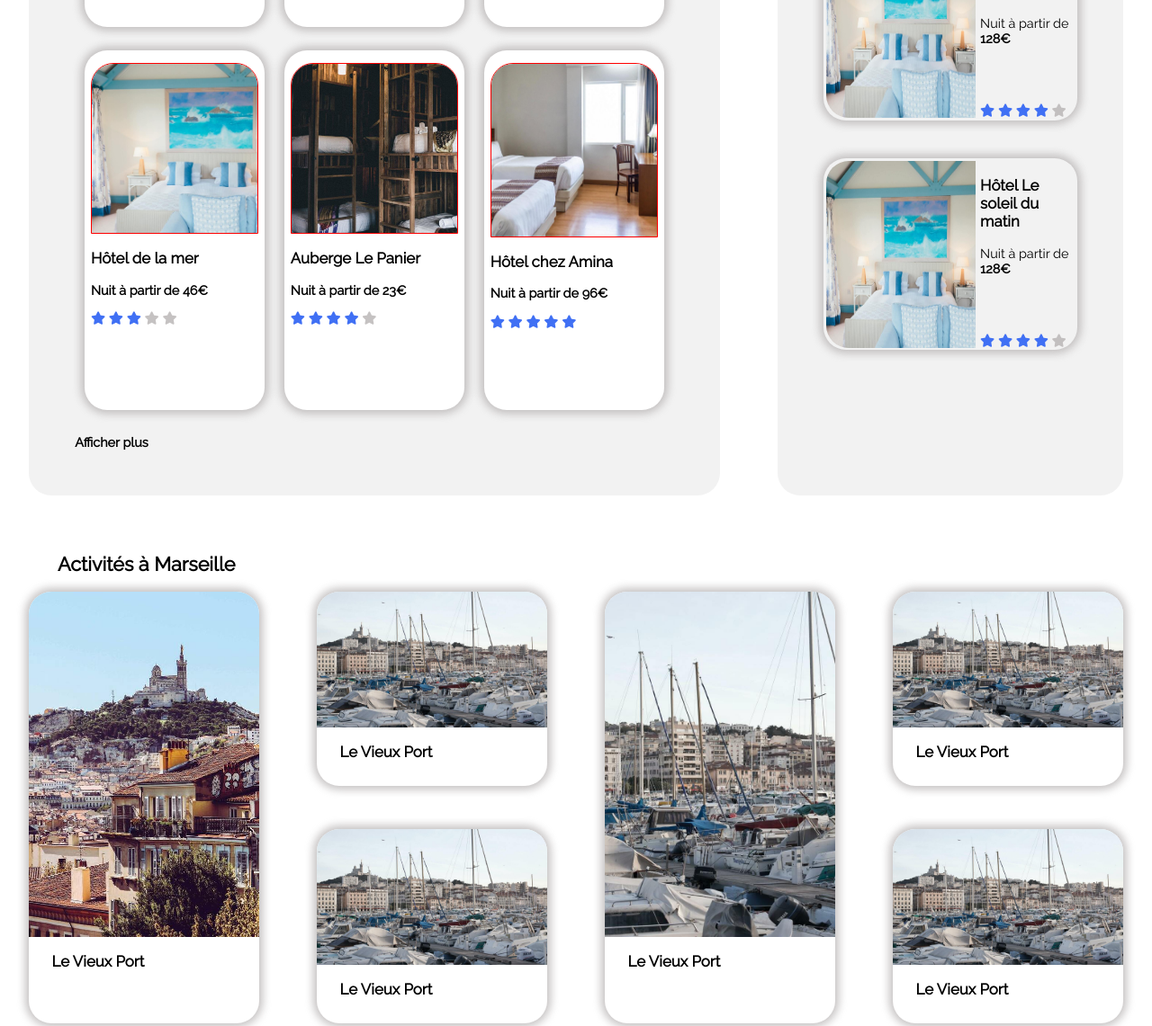
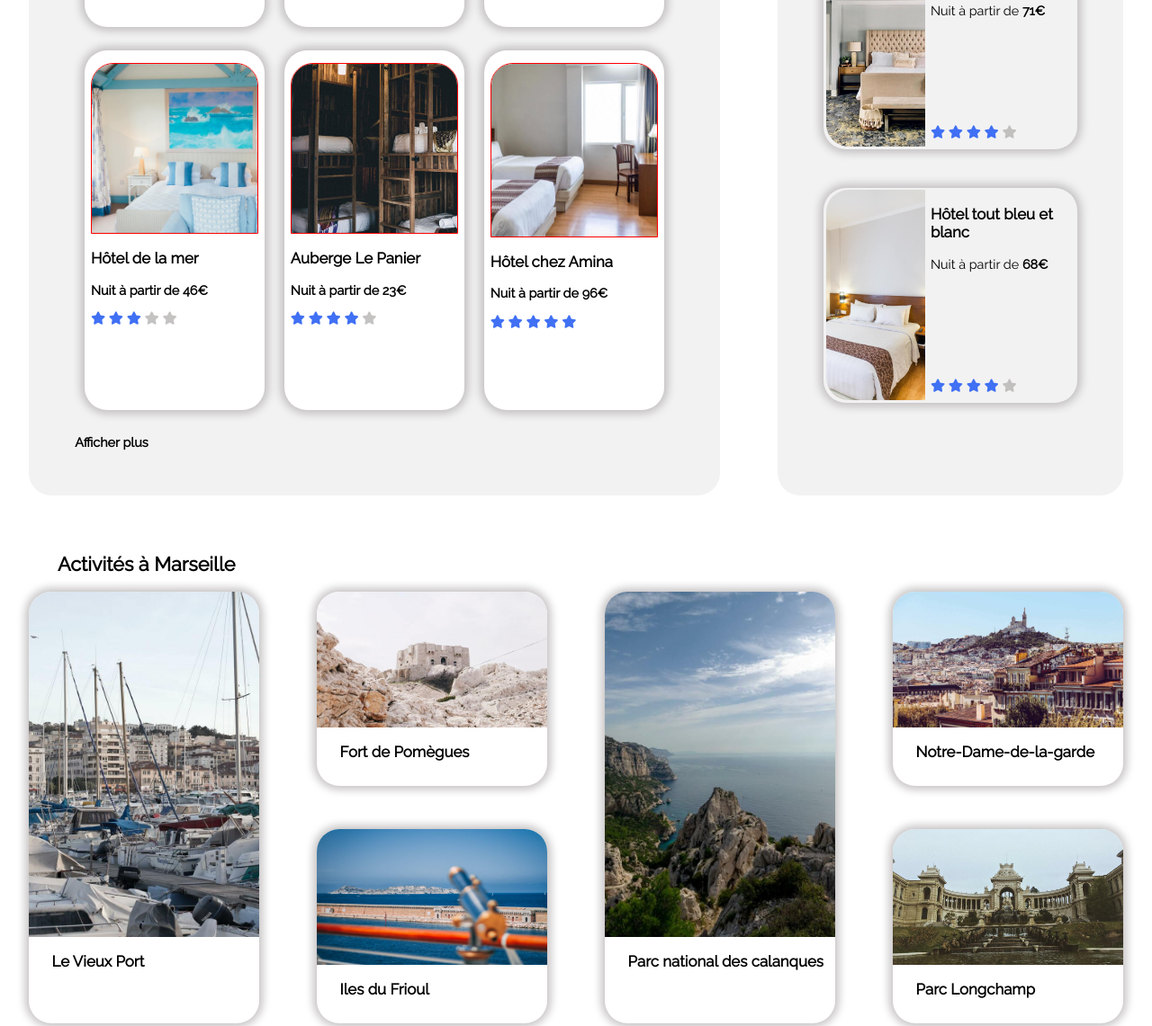
Before and after one commit to RocSeb/RocSeb.github.io, a plain HTML site: page index.html in a window 1280 px wide. Shown: the part 934-2075 px from the top of the page at 90% size. Drawn offline with Linux system fonts and the light colour scheme.

Commit message:
rajout des images

```diff
--- a/css/style.css
+++ b/css/style.css
@@ -236,6 +236,7 @@
         border-radius: 25px 25px 25px 25px;
         background-color: rgb(242, 242, 242);
         width: 60%;
+        height: 80%;
         padding: 4%;
     }
 
@@ -303,6 +304,7 @@
     .popular__content {
         display: flex;
         width: 100%;
+        height: 25%;
         border-radius: 25px 25px 25px 25px;
         box-shadow: 0px 0px 10px 4px rgba(177, 173, 173, 0.75);
         -webkit-box-shadow: 0px 0px 10px 4px rgba(177, 173, 173, 0.75);
@@ -311,18 +313,20 @@
     }
 
     .popular__content img {
-        width: 60%;
+        width: 40%;
         border-radius: 25px 0px 0px 25px;
+        object-fit: cover;
     }
 
     .popular__content .description {
         margin-left: 2%;
-        ;
+        display: flex;
+        flex-direction: column;
+        justify-content: space-between;
+        padding-bottom: 3%;
     }
 
-    .popular__content .rate {
-        margin-top: 60%;
-    }
+    .popular__content .rate {}
 
     .blue__star {
         color: var(--first-color);
--- a/index.html
+++ b/index.html
@@ -200,10 +200,12 @@
 
             <a href="#">
                 <div class="popular__content">
-                    <img src="images/hebergements/3_medium/annie-spratt-Eg1qcIitAuA-unsplash.jpg" alt="">
+                    <img src="images/hebergements/3_medium/emile-guillemot-Bj_rcSC5XfE-unsplash.jpg" alt="image le soleil du matin">
                     <div class="description">
-                        <h3>Hôtel Le soleil du matin</h3>
-                        <p>Nuit à partir de <strong>128€</strong></p>
+                        <div class="cont__desc">
+                            <h3>Hôtel Le soleil du matin</h3>
+                            <p>Nuit à partir de <strong>128€</strong></p>
+                        </div>
                         <div class="rate">
                             <i class="fas fa-star blue__star"></i>
                             <i class="fas fa-star blue__star"></i>
@@ -217,11 +219,12 @@
 
             <a href="#">
                 <div class="popular__content">
-                    <img src="images/hebergements/3_medium/annie-spratt-Eg1qcIitAuA-unsplash.jpg" alt="">
+                    <img src="images/hebergements/3_medium/aw-creative-VGs8z60yT2c-unsplash.jpg" alt="image au coeur de l'eau">
                     <div class="description">
-                        <h3>Au c&oelig;ur de l'eau Chambres d'hôtes</h3>
-
-                        <p>Nuit à partir de <strong>128€</strong></p>
+                        <div class="cont__desc">
+                            <h3>Au c&oelig;ur de l'eau Chambres d'hôtes</h3>
+                            <p>Nuit à partir de <strong>71€</strong></p>
+                        </div>
                         <div class="rate">
                             <i class="fas fa-star blue__star"></i>
                             <i class="fas fa-star blue__star"></i>
@@ -235,10 +238,12 @@
 
             <a href="#">
                 <div class="popular__content">
-                    <img src="images/hebergements/3_medium/annie-spratt-Eg1qcIitAuA-unsplash.jpg" alt="">
+                    <img src="images/hebergements/3_medium/febrian-zakaria-sjvU0THccQA-unsplash.jpg" alt="image hôtel tout bleu et blanc">
                     <div class="description">
-                        <h3>Hôtel Le soleil du matin</h3>
-                        <p>Nuit à partir de <strong>128€</strong></p>
+                        <div class="cont__desc">
+                            <h3>Hôtel tout bleu et blanc</h3>
+                            <p>Nuit à partir de <strong>68€</strong></p>
+                        </div>
                         <div class="rate">
                             <i class="fas fa-star blue__star"></i>
                             <i class="fas fa-star blue__star"></i>
@@ -257,35 +262,35 @@
         <div class="activities__container">
             <div class="activities__box">
                 <a href="#" class="activities__content mosaic__XL">
-                    <img src="images/activites/3_medium/florian-wehde-xW9e8gdotxI-unsplash.jpg" alt="">
+                    <img src="images/activites/3_medium/reno-laithienne-QUgJhdY5Fyk-unsplash.jpg" alt="image vieux port">
                     <h3>Le Vieux Port</h3>
                 </a>
             </div>
             <div class="activities__box">
                 <a href="#" class="activities__content mosaic__sm">
-                    <img src="images/activites/3_medium/reno-laithienne-QUgJhdY5Fyk-unsplash.jpg" alt="">
-                    <h3>Le Vieux Port</h3>
+                    <img src="images/activites/3_medium/paul-hermann-QFTrLdQIRhI-unsplash.jpg" alt="image fort de pomègue">
+                    <h3>Fort de Pomègues</h3>
                 </a>
 
                 <a href="#" class="activities__content mosaic__sm">
-                    <img src="images/activites/3_medium/reno-laithienne-QUgJhdY5Fyk-unsplash.jpg" alt="">
-                    <h3>Le Vieux Port</h3>
+                    <img src="images/activites/3_medium/kevin-hikari-rV_Qd1l-VXg-unsplash.jpg" alt="image îles du frioul">
+                    <h3>Iles du Frioul</h3>
                 </a>
             </div>
             <div class="activities__box">
                 <a href="#" class="activities__content mosaic__XL">
-                    <img src="images/activites/3_medium/reno-laithienne-QUgJhdY5Fyk-unsplash.jpg" alt="">
-                    <h3>Le Vieux Port</h3>
+                    <img src="images/activites/3_medium/kilyan-sockalingum-NR8-cBCN3aI-unsplash.jpg" alt="image parc national des calanques">
+                    <h3>Parc national des calanques</h3>
                 </a>
             </div>
             <div class="activities__box">
                 <a href="#" class="activities__content mosaic__sm">
-                    <img src="images/activites/3_medium/reno-laithienne-QUgJhdY5Fyk-unsplash.jpg" alt="">
-                    <h3>Le Vieux Port</h3>
+                    <img src="images/activites/3_medium/florian-wehde-xW9e8gdotxI-unsplash.jpg" alt="image Notre-Dame-de-la-garde">
+                    <h3>Notre-Dame-de-la-garde</h3>
                 </a>
                 <a href="#" class="activities__content mosaic__sm">
-                    <img src="images/activites/3_medium/reno-laithienne-QUgJhdY5Fyk-unsplash.jpg" alt="">
-                    <h3>Le Vieux Port</h3>
+                    <img src="images/activites/3_medium/lena-paulin-wH2-EJoDcV0-unsplash.jpg" alt="image Parc-Longchamp">
+                    <h3>Parc Longchamp</h3>
                 </a>
             </div>
         </div>
```
